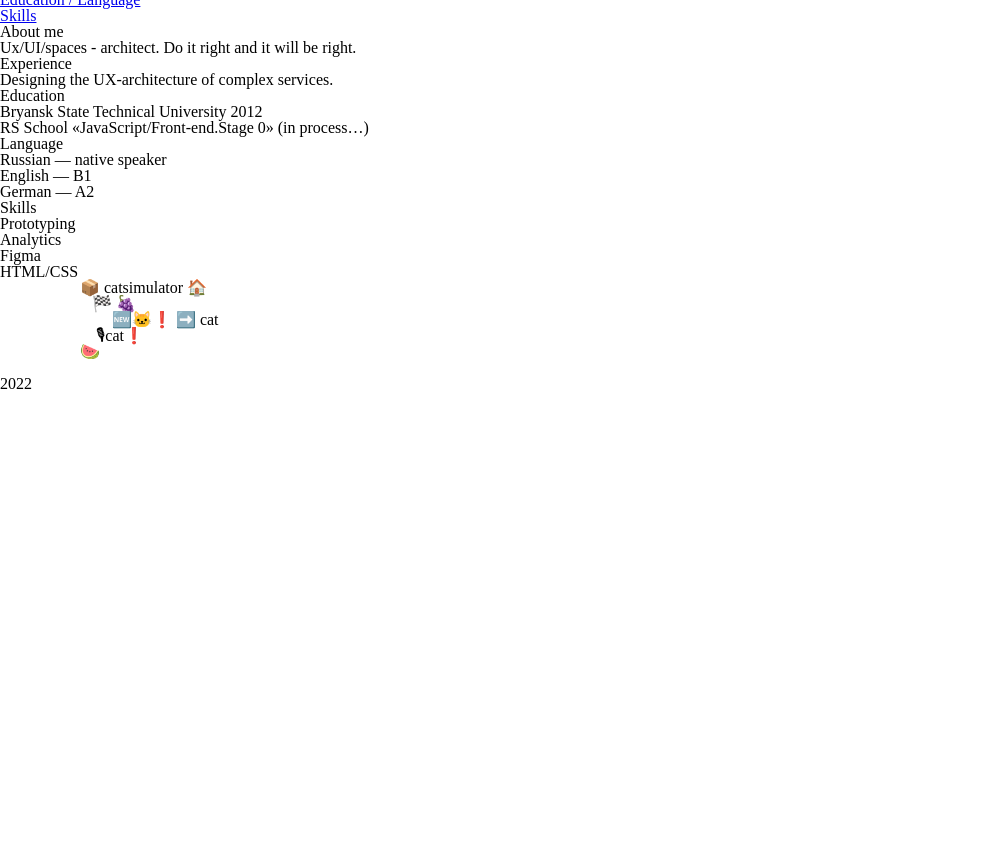
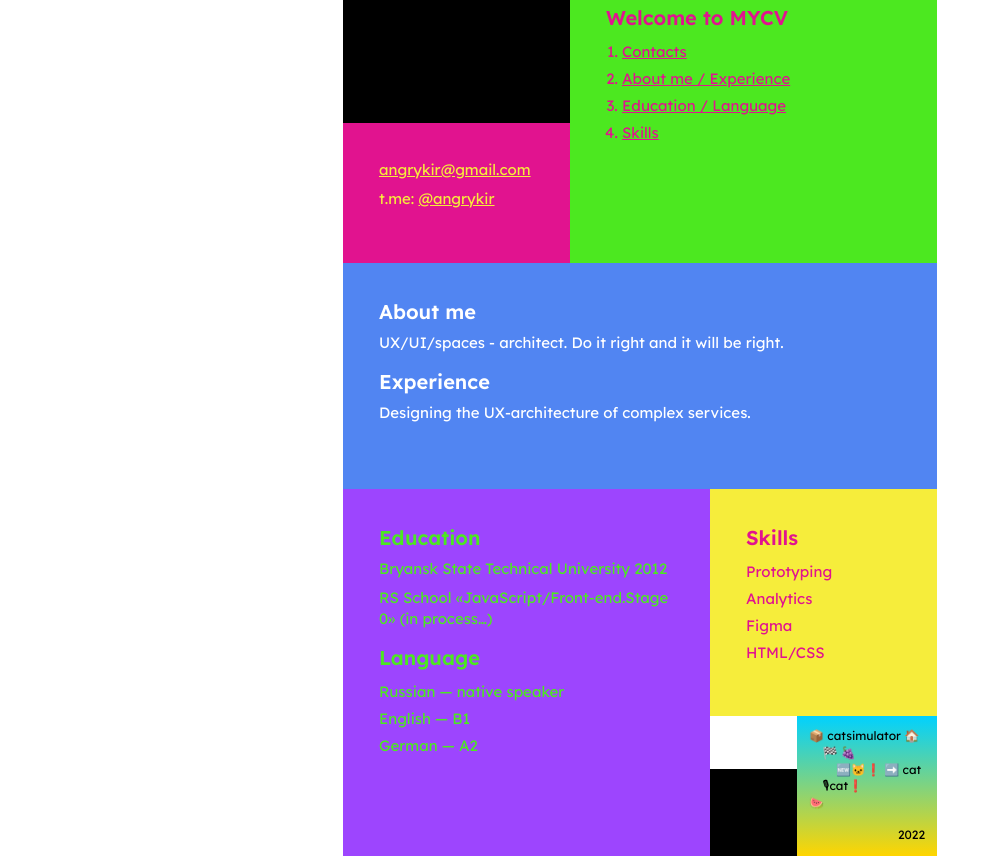
Before and after one commit to angrykir/rsschool-cv, a plain HTML site: page index.html in a window 1280 px wide. Shown: the part 104-960 px from the top of the page, without its empty margins (0-1000 px from the left). Before the commit the page ends 800 px from the top, so only its background shows below. Drawn offline with Linux system fonts and the light colour scheme.

Commit message:
feat: add basic css styles

```diff
--- a/index.html
+++ b/index.html
@@ -8,21 +8,23 @@
     <link href="https://fonts.googleapis.com/css2?family=Lexend+Deca:wght@400;600;700&display=swap" rel="stylesheet">
     <link rel="stylesheet" href="style.css">
     <title>Angrykir CV</title>
+    <meta name="description" content="Welcome to MYCV">
 </head>
 
 <body>
+    <div class="container">
         <header>
             <div class="avatar"></div>
-        <div id="contacs">
+            <div id="contacts" class="text-block">
                 <p><a href="mailto:angrykir@gmail.com">angrykir@gmail.com</a></p>
-            <p>t.me:<a href="https://t.me/angrykir">@angrykir</a></p>
+                <p>t.me: <a href="https://t.me/angrykir">@angrykir</a></p>
             </div>
-        <div class="welcome">
+            <div class="welcome text-block">
                 <h1>Kirill Maksimuk</h1>
                 <h2>Welcome to MYCV</h2>
                 <nav>
                     <ul>
-                    <li><a href="#contacs">Contacts</a></li>
+                        <li><a href="#contacts">Contacts</a></li>
                         <li><a href="#about">About me / Experience</a></li>
                         <li><a href="#education">Education / Language</a></li>
                         <li><a href="#skills">Skills</a></li>
@@ -31,13 +33,15 @@
             </div>
         </header>
         <main>
-        <section id="about">
+            <section id="about" class="text-block">
                 <H2>About me</H2>
-            <p>Ux/UI/spaces - architect. Do it right and it will be right.</p>
+                <p>UX/UI/spaces - architect. Do it right and it will be right.</p>
                 <H2>Experience</H2>
                 <p>Designing the UX-architecture of complex services.</p>
             </section>
-        <section id="education">
+        </main>
+        <footer>
+            <section id="education" class="text-block">
                 <H2>Education</H2>
                 <p>Bryansk State Technical University 2012</p>
                 <p>RS School «JavaScript/Front-end.Stage 0» (in process…)</p>
@@ -48,18 +52,19 @@
                     <li>German — A2</li>
                 </ol>
             </section>
-        <section id="skills">
+            <section id="skills" class="text-block">
                 <h2>Skills</h2>
-            <ul>
+                <ol>
                     <li>Prototyping</li>
                     <li>Analytics</li>
                     <li>Figma</li>
                     <li>HTML/CSS</li>
-            </ul>
+                </ol>
             </section>
-    </main>
-    <footer>
-        <section class="code">
+            <div class="wrapper">
+                <a href="https://rs.school/js-stage0/" class="rsschool"></a>
+                <a href="https://github.com/angrykir" class="github"></a>
+                <div class="code">
                     <code>
 <pre>
 📦 catsimulator 🏠
@@ -70,10 +75,11 @@
 </pre>
                 </code>
                     <p>2022</p>
-        </section>
-        <a href="https://rs.school/js-stage0/" class="rsschool"></a>
-        <a href="https://github.com/angrykir" class="github"></a>
+                </div>
+            </div>
         </footer>
+    </div>
+
 </body>
 
 </html>
--- a/style.css
+++ b/style.css
@@ -24,21 +24,232 @@ article, aside, details, figcaption, figure,
 footer, header, hgroup, menu, nav, section {
 	display: block;
 }
+
 body {
 	line-height: 1;
 }
+
 ol, ul {
 	list-style: none;
 }
+
 blockquote, q {
 	quotes: none;
 }
+
 blockquote:before, blockquote:after,
 q:before, q:after {
 	content: '';
 	content: none;
 }
+
 table {
 	border-collapse: collapse;
 	border-spacing: 0;
 }
+
+/* Var */
+
+* {
+	box-sizing: border-box;
+}
+
+:root {
+	--color-white: #FFFFFF;
+	--color-purple: #E1138F;
+	--color-yellow: #F6ED3B;
+	--color-green: #4CE820;
+	--color-blue: #5185F2;
+	--color-violet: #9D45FE;
+	--color-black: #000000;
+}
+
+/* Main css */
+
+body {
+	display: flex;
+	height: 100vh;
+}
+
+h1 {
+	padding-bottom: 20px;
+	font-family: Lexend Deca, Arial, Helvetica, sans-serif;
+	font-style: normal;
+	font-weight: bold;
+	font-size: 36px;
+	line-height: 45px;
+}
+
+h2 {
+	padding-top: 8px;
+	padding-bottom: 8px;
+	font-family: Lexend Deca, Arial, Helvetica, sans-serif;
+	font-style: normal;
+	font-weight: 600;
+	font-size: 20px;
+	line-height: 25px;
+}
+
+h2:first-child {
+	padding-top: 0px;
+}
+
+p {
+	padding-bottom: 8px;
+	font-family: Lexend Deca, Arial, Helvetica, sans-serif;
+	font-style: normal;
+	font-weight: normal;
+	font-size: 15px;
+	line-height: 140%;
+}
+
+ul {
+	list-style: decimal;
+	margin-left: 16px;
+}
+
+li {
+	font-family: Lexend Deca, Arial, Helvetica, sans-serif;
+	font-style: normal;
+	font-weight: normal;
+	font-size: 15px;
+	line-height: 180%;
+}
+
+.text-block {
+	padding: 36px;
+	display: flex;
+	flex-direction: column;
+	align-items: flex-start;
+}
+
+.container {
+	width: 594px;
+	height: 960px;
+	margin: auto;
+	display: flex;
+	flex-direction: column;
+	align-items: stretch;
+	background-color: var(--color-white);
+}
+
+header {
+	height: 367px;
+	display: flex;
+	flex-direction: column;
+	flex-wrap: wrap;
+}
+
+header .avatar {
+	width: 227px;
+	height: 227px;
+	background-color: var(--color-black);
+}
+
+header #contacts {
+	width: 227px;
+	height: 140px;
+	color: var(--color-yellow);
+	background-color: var(--color-purple);
+}
+
+#contacts a:any-link {
+	color: var(--color-yellow);
+}
+
+header .welcome {
+	width: 367px;
+	height: 367px;
+	color: var(--color-purple);
+	background-color: var(--color-green);
+}
+
+.welcome a:any-link {
+	color: var(--color-purple);
+}
+
+main {
+	height: 226px;
+	display: flex;
+}
+
+main #about {
+	width: 594px;
+	height: 226px;
+	color: var(--color-white);
+	background-color: var(--color-blue);
+}
+
+footer {
+	height: 367px;
+	display: flex;
+	flex-direction: column;
+	flex-wrap: wrap;
+}
+
+footer #education {
+	width: 367px;
+	height: 367px;
+	color: var(--color-green);
+	background-color: var(--color-violet);
+}
+
+footer #skills {
+	width: 227px;
+	height: 227px;
+	color: var(--color-purple);
+	background-color: var(--color-yellow);
+}
+
+footer .wrapper {
+	width: 227px;
+	height: 140px;
+	display: flex;
+	flex-direction: column;
+	flex-wrap: wrap;
+}
+
+footer .code {
+	width: 140px;
+	height: 140px;
+	display: flex;
+	flex-direction: column;
+	justify-content: space-between;
+	align-items: flex-start;
+	padding: 12px;
+	background: linear-gradient(180deg, #00D1FF 0%, #FFD500 100%);
+}
+
+.code code {
+	font-family: Lexend Deca, Arial, Helvetica, sans-serif;
+	font-style: normal;
+	font-weight: normal;
+	font-size: 12px;
+	line-height: 140%;
+}
+
+.code p {
+	width: 100%;
+	padding-bottom: 0;
+	display: flex;
+	justify-content: flex-end;
+	align-items: center;
+	text-align: right;
+	font-family: Lexend Deca, Arial, Helvetica, sans-serif;
+	font-style: normal;
+	font-weight: 500;
+	font-size: 12px;
+	line-height: 140%;
+}
+
+footer .rsschool {
+	width: 87px;
+	height: 53px;
+	background-color: var(--color-white);
+}
+
+footer .github {
+	width: 87px;
+	height: 87px;
+	background-color: var(--color-black);
+}
```
Lines whose indentation alone changed are shown as unchanged.
